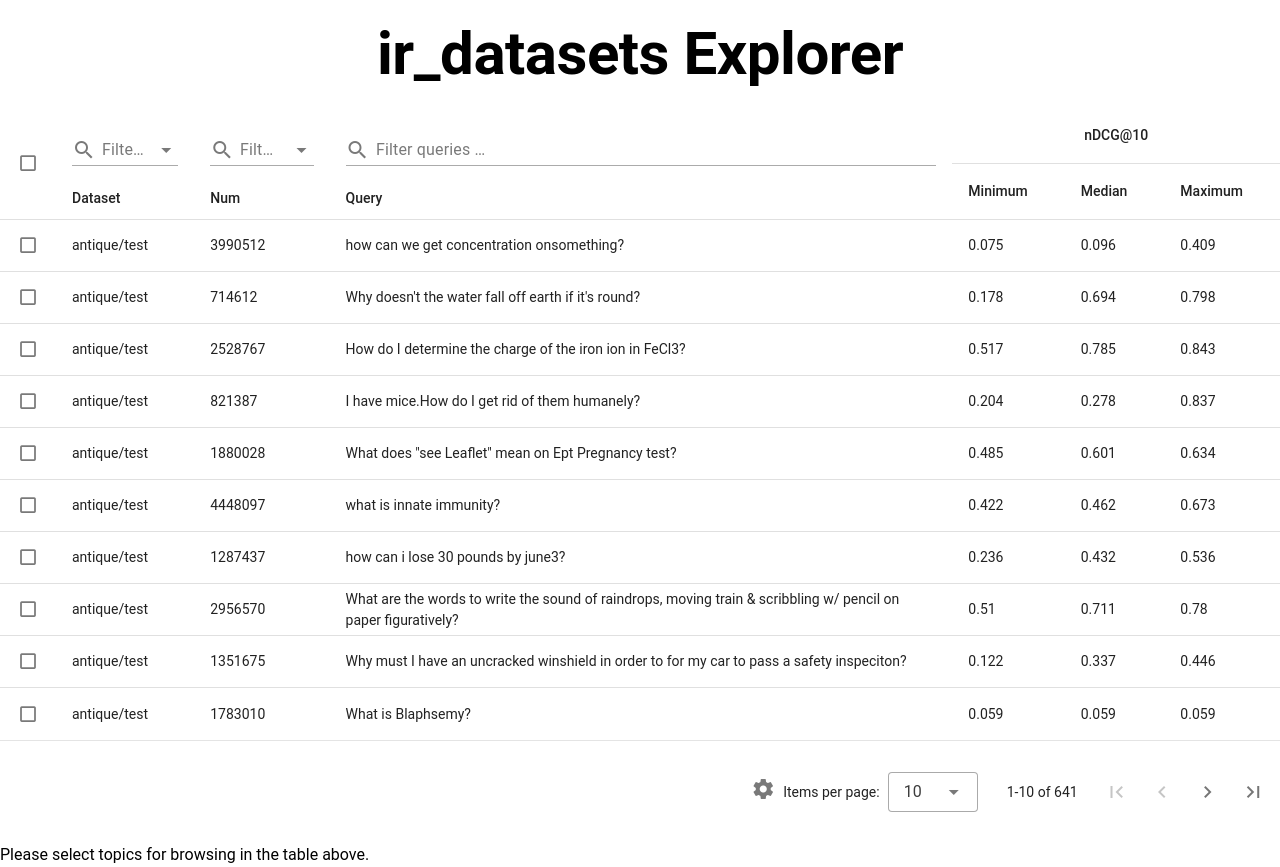
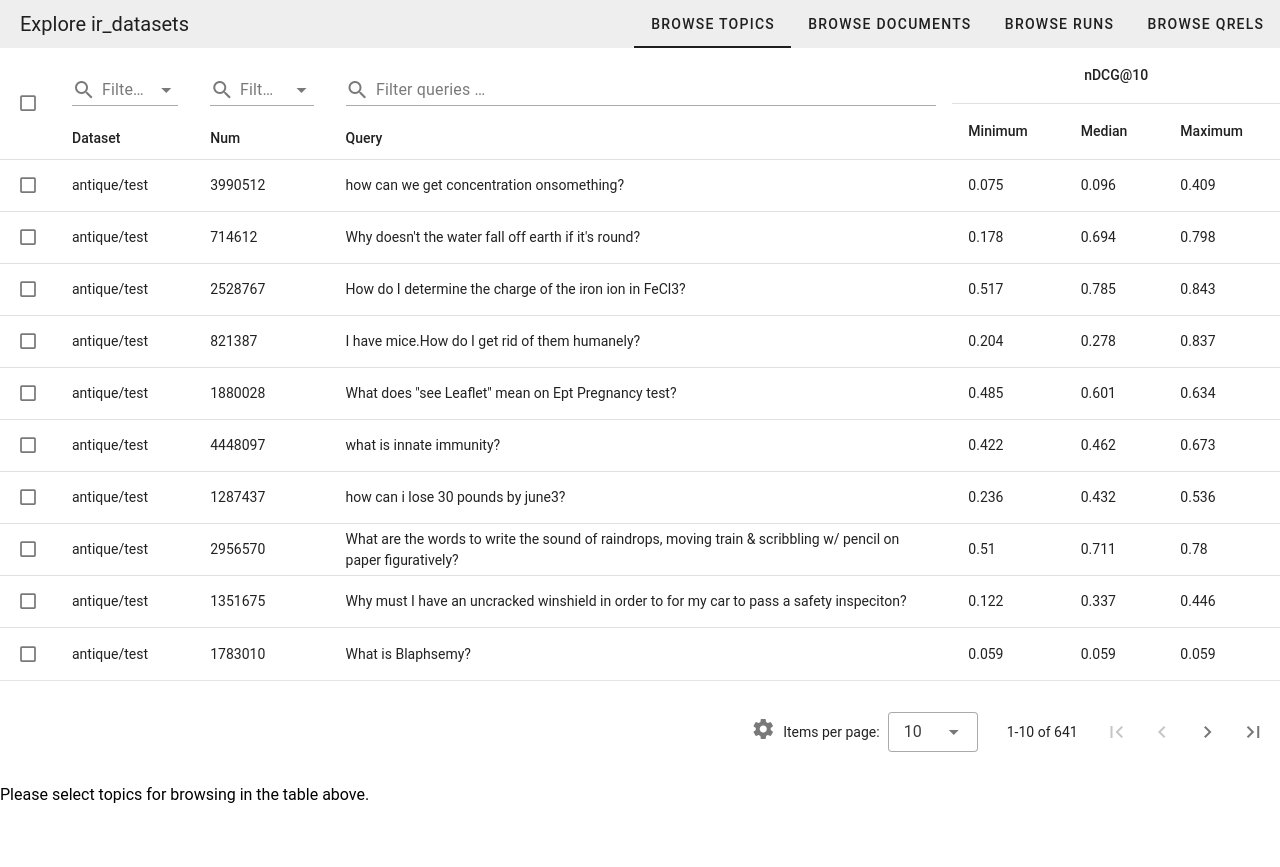
Before and after one commit to tira-io/ir-dataset-browser, a Vue app in the folder ui/: page /github-page-tutorial/topics in a window 1280 px wide. After the commit the page ends 807 px from the top, so only its background shows below. Built offline with nearby package versions, Linux system fonts and the light colour scheme.

Commit message:
prepare router

```diff
--- a/ui/src/App.vue
+++ b/ui/src/App.vue
@@ -1,7 +1,42 @@
 <template>
+  <v-toolbar density="compact" title="Explore ir_datasets">
+    <v-tabs v-if="!is_mobile">
+      <v-tab :to="'/'">Browse Topics</v-tab>
+      <v-tab to="/docs">Browse Documents</v-tab>
+      <v-tab to="/runs">Browse Runs</v-tab>
+      <v-tab to="/qrels">Browse Qrels</v-tab>
+    </v-tabs>
+    <v-menu v-if="is_mobile">
+      <template v-slot:activator="{ props }">
+        <v-btn icon="mdi-menu" v-bind="props"></v-btn>
+      </template>
+      <v-list>
+        <v-list-item to="/">Browse Topics</v-list-item>
+        <v-list-item to="/docs">Browse Documents</v-list-item>
+        <v-list-item to="/runs">Browse Runs</v-list-item>
+        <v-list-item to="/qrels">Browse Qrels</v-list-item>
+      </v-list>
+    </v-menu>
+  </v-toolbar>
   <router-view />
 </template>
 
-<script lang="ts" setup>
-  //
+<script lang="ts">
+import {ref} from 'vue'
+import {is_mobile} from "@/main";
+
+export default {
+  data: () => ({
+    text: 'loading...',
+    is_mobile: is_mobile(),
+  }),
+  computed: {
+    currentRouteName() {
+      return this.$route;
+    },
+    urlSuffix() {
+      return (ref(window.location).value.href + '?').split('?')[1]
+    }
+  }
+}
 </script>
--- a/ui/src/main.ts
+++ b/ui/src/main.ts
@@ -34,9 +34,9 @@ export default function register_app() {
     console.log('Mount vue app to location: ' + window.location)
 
     const routes = [
-      {path: '/', component: IrDatasetsExplorer},
+      {path: '/', component: IrDatasetsExplorer, name: 'Browse Topics'},
       {path: '/docs', component: DocumentPage},
-      {path: '/github-page-tutorial/docs', component: DocumentPage},
+      {path: '/github-page-tutorial/docs', component: DocumentPage, name: 'Browse Documents'},
 
       // Fallback: everything matches to home.
       {path: '/:pathMatch(.*)*', component: IrDatasetsExplorer},
--- /dev/null
+++ b/ui/src/random_document_access.ts
@@ -0,0 +1,39 @@
+
+import { data_access } from "@/ir_datasets"
+import { execute_get } from "@/utils"
+import { createDbWorker } from "sql.js-httpvfs"
+
+const workerUrl = new URL(
+  "sql.js-httpvfs/dist/sqlite.worker.js",
+  import.meta.url,
+);
+
+const wasmUrl = new URL(
+  "sql.js-httpvfs/dist/sql-wasm.wasm",
+  import.meta.url,
+);
+
+export async function load_document(ir_dataset: 'argsme/2020-04-01/touche-2020-task-1'|'argsme/2020-04-01/touche-2021-task-1' | 'msmarco-passage/trec-dl-2019/judged' | 'msmarco-passage/trec-dl-2020/judged', doc_id: string) {
+    if (!(ir_dataset in data_access.databases)) {
+        return {'text': 'Dataset "' + ir_dataset + '" is not supported.'}
+    }
+
+    const maxBytesToRead = 10 * 1024 * 1024;
+    console.log('url')
+    const worker = await createDbWorker(
+        [{from: "inline", config: {serverMode: "full", requestChunkSize: 1024, url: data_access.databases[ir_dataset]}}],
+        workerUrl.toString(),
+        wasmUrl.toString(),
+        maxBytesToRead
+    )
+
+    let result = await worker.db.exec(`select * from documents where id = ?`, [doc_id])//[0]['values'];
+    if (result.length == 0) {
+        return {'text': 'Document with ID "' + doc_id + '" not found.'}
+    }
+    console.log(result)
+    result = result[0]['values'][0]
+    result = result[1] + '-' + (result[2] -1)
+
+    return await execute_get(data_access.documents[ir_dataset], result)
+  }
--- a/ui/src/utils.ts
+++ b/ui/src/utils.ts
@@ -32,7 +32,7 @@ export async function get(request: any, obj: any): Promise<any> {
 	return response;
 }
 
-export function updateUrl(topic: string|null = null, dataset: string|null = null, query: string|null = null) {
+export function updateUrl(topic: string|null = null, dataset: string|null = null, query: string|null = null, doc_ids: string|null = null) {
     var loc = (ref(window.location).value.href + '?').split('?')[0]
     var params = []
 
@@ -48,10 +48,14 @@ export function updateUrl(topic: string|null = null, dataset: string|null = null
         params.push('query=' + query)
     }
 
-	let ret = params.length == 0 ? loc : loc + '?' + params.join('&')
-	history.replaceState({'url': ret}, 'ir_datasets explorer', ret)
+    if (doc_ids != null && doc_ids != '') {
+        params.push('doc_ids=' + doc_ids)
+    }
 
-	return ret
+    let ret = params.length == 0 ? loc : loc + '?' + params.join('&')
+    history.replaceState({'url': ret}, 'ir_datasets explorer', ret)
+
+    return ret
 }
 
 export function extractFromUrl(param: string, default_value: string | null = null): string | null {
--- a/ui/src/views/DocumentPage.vue
+++ b/ui/src/views/DocumentPage.vue
@@ -1,53 +1,77 @@
 <template>
-  <h2>Document {{ doc_id }} on Dataset {{ ir_dataset }}</h2>
-  <v-divider/>
+  <v-row class="ma-2">
+    <v-col cols="4">
+      <v-autocomplete clearable label="Select dataset &hellip;" v-model="ir_dataset" :items="uniqueElements(topics, 'dataset')"/>
+    </v-col>
+    <v-col cols="4">
+      <v-text-field clearable :disabled="!ir_dataset" label="Document IDs (comma seperated) &hellip;" v-model="doc_ids"/>
+    </v-col>
 
-  {{ text }}
+    <v-col cols="4">
+      <v-btn block size="large" :disabled="!ir_dataset || !doc_ids" color="primary" @click="load_document_id">Load</v-btn>
+    </v-col>
+  </v-row>
+
+  <v-row class="ma-2" v-if="ir_dataset && (!texts || !texts[ir_dataset] || !texts[ir_dataset][doc_id_iter[0]] || texts[ir_dataset][doc_id_iter[0]] == 'loading...')">
+    <v-col cols="4"/>
+    <v-col cols="4">Example document IDs include {{ example_doc_id }}</v-col>
+    <v-col cols="4"/>
+  </v-row>
+
+  <v-divider v-if="texts[ir_dataset]"/>
+
+  <div v-if="texts[ir_dataset]" v-for="doc_id of doc_id_iter">
+    <div v-if="texts[ir_dataset][doc_id] && texts[ir_dataset][doc_id] != 'loading...'">
+      <h1 class="font-weight-bold text-h2 text-center justify-center py-6">Document: {{doc_id}}</h1>
+      <v-textarea readonly class="ma-2" v-model="texts[ir_dataset][doc_id]" label="Default Text"/>
+    </div>
+  </div>
 </template>
 
 <script lang="ts">
-import { execute_get, extractFromUrl } from "@/utils"
-import { createDbWorker } from "sql.js-httpvfs"
+import { extractFromUrl, uniqueElements, updateUrl } from "@/utils"
+import { load_document } from "@/random_document_access"
 import { data_access } from "@/ir_datasets"
-
-const workerUrl = new URL(
-  "sql.js-httpvfs/dist/sqlite.worker.js",
-  import.meta.url,
-);
-const wasmUrl = new URL(
-  "sql.js-httpvfs/dist/sql-wasm.wasm",
-  import.meta.url,
-);
+import topics from '@/ir_datasets';
 
 
 export default {
   data: () => ({
+    topics: topics.default,
     ir_dataset: extractFromUrl('dataset'),
-    doc_id: extractFromUrl('doc_id'),
-    databases: data_access.databases,
-    documents: data_access.documents,
-    text: 'loading...',
+    doc_ids: extractFromUrl('doc_ids'),
+    example_doc_id: '<TBD>',
+    texts: {},
   }),
   methods: {
     async load_document_id() {
-      console.log(this.databases[this.ir_dataset])
-      const config = {
-        from: "inline",
-        config: {
-          serverMode: "full", // file is just a plain old full sqlite database
-          requestChunkSize: 4096, // the page size of the  sqlite database (by default 4096)
-          url: this.databases[this.ir_dataset],
-        },
+      updateUrl(null, this.ir_dataset, null, this.doc_ids);
+
+      if (!(this.ir_dataset in data_access.databases)) {
+        this.ir_dataset = null;
       }
 
-      const maxBytesToRead = 10 * 1024 * 1024;
-      const worker = await createDbWorker([config], workerUrl.toString(), wasmUrl.toString(), maxBytesToRead);
+      if (!(this.ir_dataset in this.texts)) {
+        this.texts[this.ir_dataset] = {}
+      }
 
-      let result = await worker.db.exec(`select * from documents where id = ?`, [this.doc_id])//[0]['values'];
-      result = result[0]['values'][0]
-      result = result[1] + '-' + (result[2] -1)
-      execute_get(this.documents[this.ir_dataset], result).then((i) => this.text = i);
+      for (let doc_id of this.doc_id_iter) {
+        if (this.ir_dataset && doc_id) {
+          load_document(this.ir_dataset, doc_id).then(i => this.texts[this.ir_dataset][doc_id] = i.text)
+        }
+      }
     },
+    uniqueElements(element: any[], key: string) {
+      return uniqueElements(element, key)
+    },
+  },
+  computed: {
+    doc_id_iter() {
+      return this.doc_ids ? this.doc_ids.split(',') : []
+    },
+  },
+  watch: {
+    ir_dataset: function () { this.load_document_id() }
   },
   beforeMount() {
     this.load_document_id();
--- a/ui/src/views/IrDatasetsExplorer.vue
+++ b/ui/src/views/IrDatasetsExplorer.vue
@@ -1,8 +1,4 @@
 <template>
-  <h1 class="font-weight-bold text-h2 text-center justify-center py-6">
-    ir_datasets Explorer
-  </h1>
-
   <div class="d-flex">
     <v-data-table v-model="selected_topics" :items="filtered_topics" item-value="dataset_id_and_query_id" :headers="filtered_headers" show-select hover dense>
     <template v-slot:header.dataset="{ header }">
```
